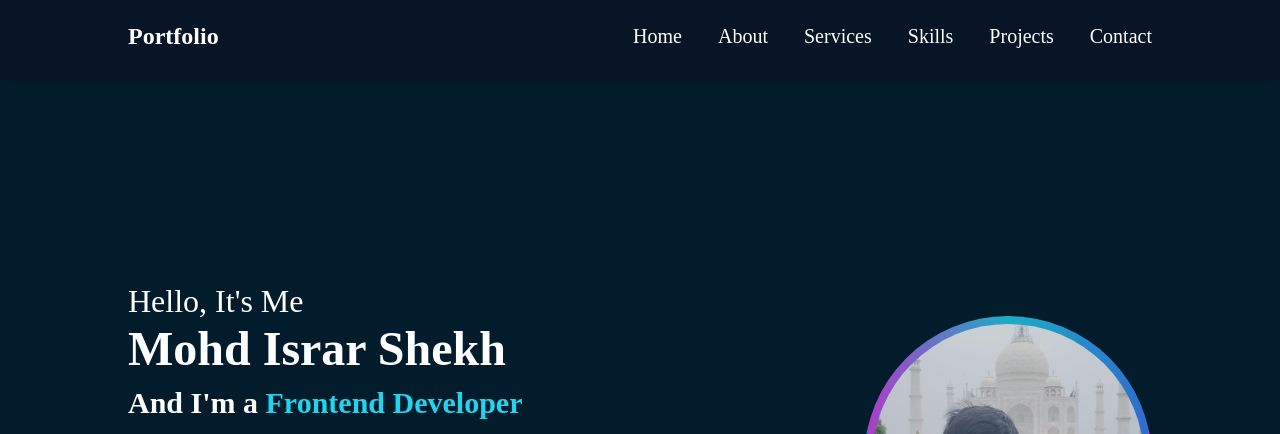
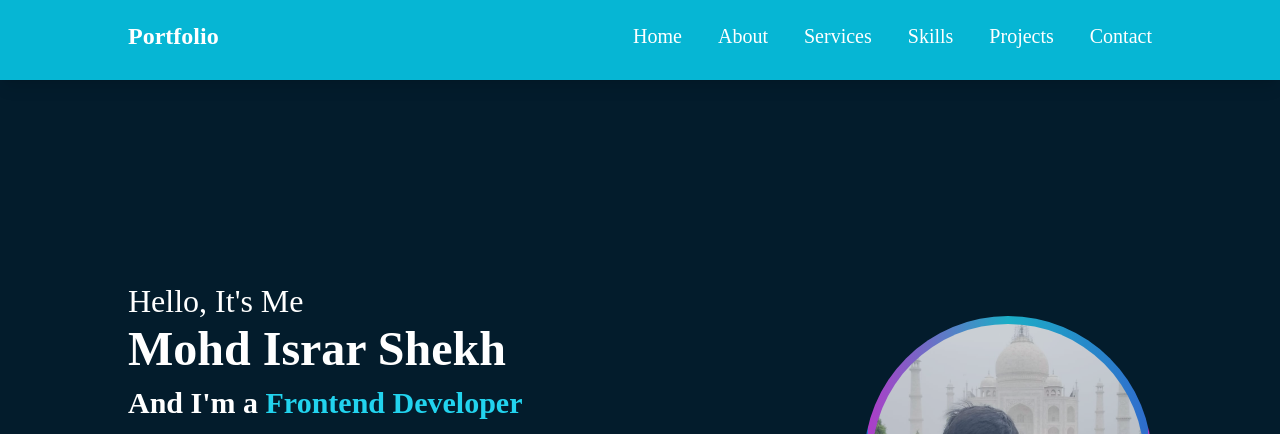
Before and after one commit to israr-ai/israr-portfolio, a plain HTML site: page index.html in a window 1280 px wide. Shown: the top 434 px of the page. Drawn offline with nearby package versions, Linux system fonts and the light colour scheme.

Commit message:
update color

```diff
--- a/index.html
+++ b/index.html
@@ -22,7 +22,8 @@
 <body class="bg-[#031C2C] text-white font-[Poppins]">
 
   <!-- NAVBAR -->
-  <header class="w-full fixed top-0 left-0  text-white bg-[#071526] shadow-lg z-[999] h-[80px]">
+  <!-- <header class="w-full fixed top-0 left-0  text-white bg-[#071526] shadow-lg z-[999] h-[80px]"> -->
+  <header class="w-full fixed top-0 left-0  text-white bg-cyan-500 shadow-lg z-[999] h-[80px]">
     <div class="flex justify-between items-center px-[10%] py-5">
 
       <!-- Logo -->
```
